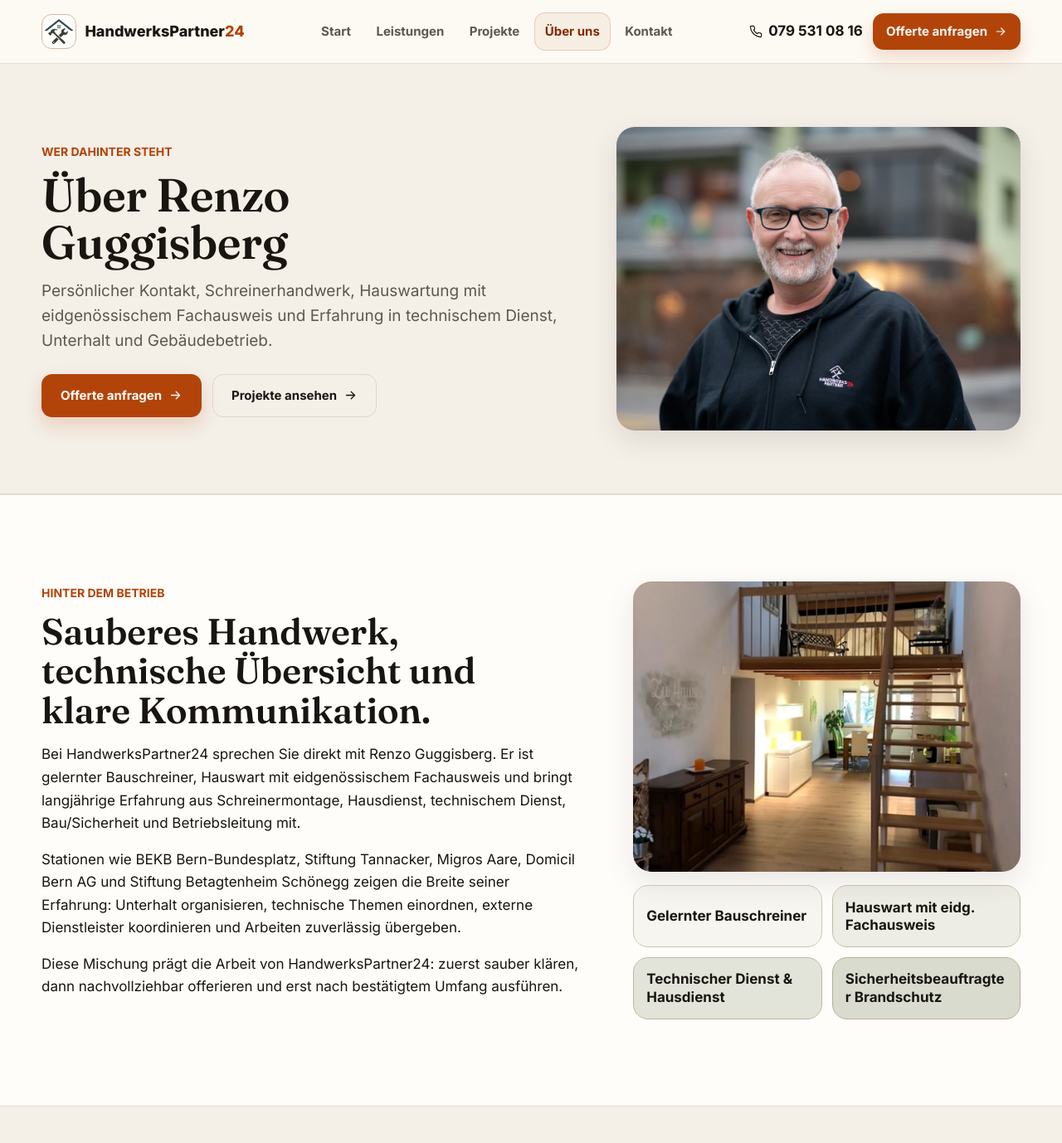
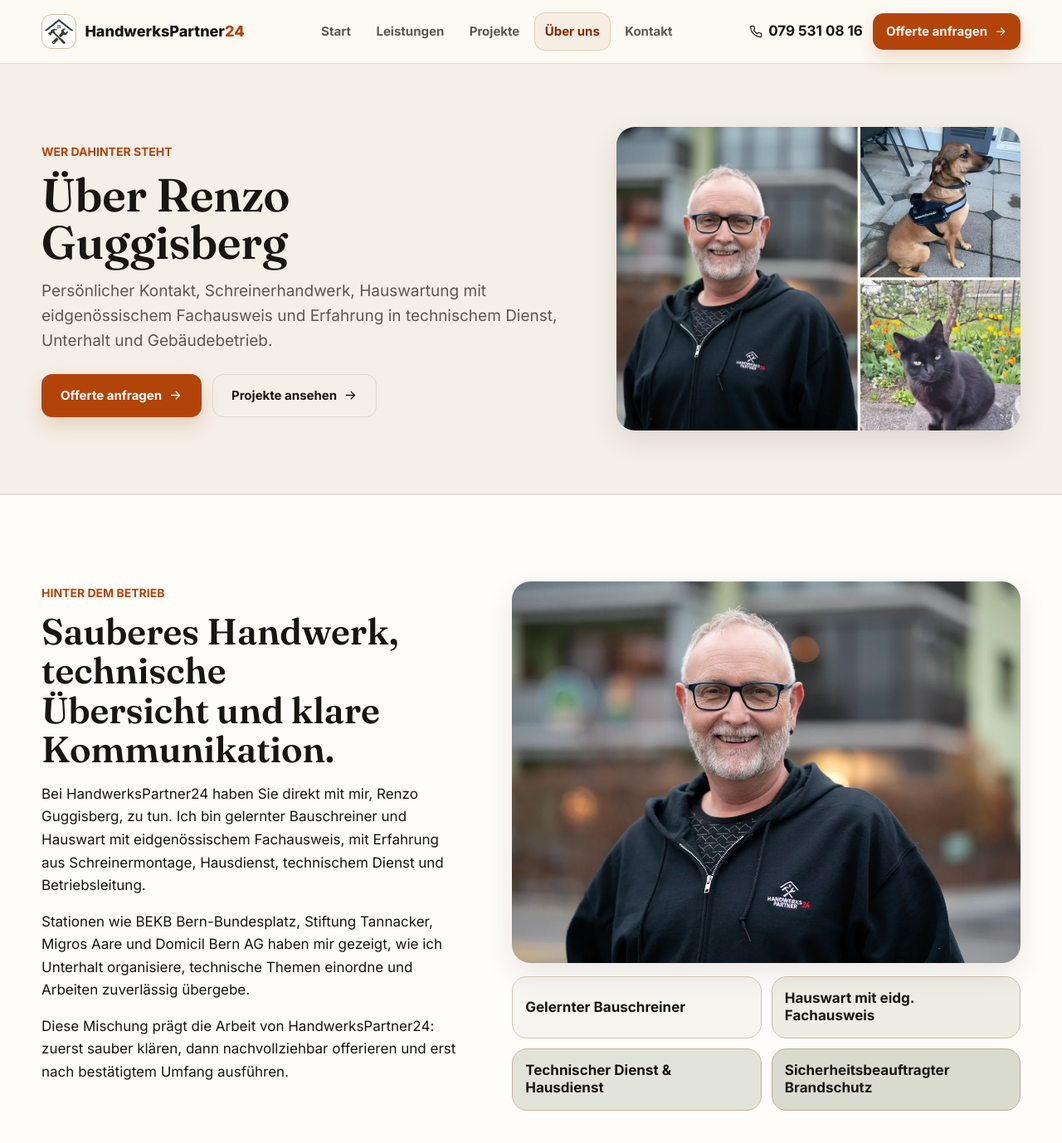
Before and after one commit to perstarke-webdev/handwerkspartner24, a Jekyll site: the page built from _pages/ueber-renzo.html, in a window 1280 px wide and 1400 px high. Shown: the top 1378 px of the window at 83% size. Built offline with Jekyll 4.4.1, drawn with Linux system fonts in a browser that asks for light colours; some of the changed text lies outside the part shown.

Commit message:
finetuning

```diff
--- a/_includes/team.html
+++ b/_includes/team.html
@@ -24,11 +24,11 @@
       </div>
       {% if team.duo %}
         <div class="team-duo" data-reveal>
+          <p class="team-duo__label">Aus dem Büroalltag</p>
           <figure class="team-snapshot">
             <img src="{{ team.duo.image | relative_url }}" alt="{{ team.duo.image_alt | escape }}" loading="lazy" decoding="async">
             <figcaption>{{ team.duo.caption }}</figcaption>
           </figure>
-          <p class="team-duo__label">Aus dem Büroalltag</p>
         </div>
       {% endif %}
     </div>
--- a/_pages/projekte.html
+++ b/_pages/projekte.html
@@ -7,7 +7,8 @@
 eyebrow: "Projektbeispiele"
 lead: "Ausgewählte Arbeiten aus Bad, Küche, Garten, Wohnungsaufbereitung, Umbau und weiteren praktischen Einsätzen."
 hero_image: "/assets/images/projects/bad-sanierung/bad-01.webp"
-hero_alt: "Bad Sanierung als Projekt von HandwerksPartner24"
+hero_alt: "Renzo Guggisberg bei Arbeiten an einer Dusche"
+hero_position: "center 15%"
 hero_secondary_label: "Zu den Leistungen"
 hero_secondary_url: "/leistungen/"
 ---
--- a/_pages/ueber-renzo.html
+++ b/_pages/ueber-renzo.html
@@ -6,9 +6,8 @@
 permalink: /ueber-renzo/
 eyebrow: "Wer dahinter steht"
 lead: "Persönlicher Kontakt, Schreinerhandwerk, Hauswartung mit eidgenössischem Fachausweis und Erfahrung in technischem Dienst, Unterhalt und Gebäudebetrieb."
-hero_image: "/assets/images/site/renzo-wide.webp"
-hero_alt: "Renzo Guggisberg, Inhaber von HandwerksPartner24"
-hero_position: "center 34%"
+hero_image: "/assets/images/site/renzo-team-collage.webp"
+hero_alt: "Renzo Guggisberg mit Hund Tarek und Katze Kara von HandwerksPartner24"
 hero_secondary_label: "Projekte ansehen"
 hero_secondary_url: "/projekte/"
 ---
@@ -18,13 +17,13 @@
     <div class="about-page__copy" data-reveal>
       <p class="eyebrow">Hinter dem Betrieb</p>
       <h2>Sauberes Handwerk, technische Übersicht und klare Kommunikation.</h2>
-      <p>Bei HandwerksPartner24 sprechen Sie direkt mit Renzo Guggisberg. Er ist gelernter Bauschreiner, Hauswart mit eidgenössischem Fachausweis und bringt langjährige Erfahrung aus Schreinermontage, Hausdienst, technischem Dienst, Bau/Sicherheit und Betriebsleitung mit.</p>
-      <p>Stationen wie BEKB Bern-Bundesplatz, Stiftung Tannacker, Migros Aare, Domicil Bern AG und Stiftung Betagtenheim Schönegg zeigen die Breite seiner Erfahrung: Unterhalt organisieren, technische Themen einordnen, externe Dienstleister koordinieren und Arbeiten zuverlässig übergeben.</p>
+      <p>Bei HandwerksPartner24 haben Sie direkt mit mir, Renzo Guggisberg, zu tun. Ich bin gelernter Bauschreiner und Hauswart mit eidgenössischem Fachausweis, mit Erfahrung aus Schreinermontage, Hausdienst, technischem Dienst und Betriebsleitung.</p>
+      <p>Stationen wie BEKB Bern-Bundesplatz, Stiftung Tannacker, Migros Aare und Domicil Bern AG haben mir gezeigt, wie ich Unterhalt organisiere, technische Themen einordne und Arbeiten zuverlässig übergebe.</p>
       <p>Diese Mischung prägt die Arbeit von HandwerksPartner24: zuerst sauber klären, dann nachvollziehbar offerieren und erst nach bestätigtem Umfang ausführen.</p>
     </div>
     <div class="about-proof" data-reveal>
       <figure class="about-proof__media">
-        <img src="{{ '/assets/images/services/wohnungsaufbereitung-seftigen.webp' | relative_url }}" alt="Aufbereiteter Innenbereich als Beispiel für sorgfältige Handwerksarbeit" loading="lazy" decoding="async">
+        <img src="{{ '/assets/images/site/renzo-wide.webp' | relative_url }}" alt="Renzo Guggisberg, Inhaber von HandwerksPartner24" loading="lazy" decoding="async">
       </figure>
       <div class="credential-grid credential-grid--large">
         {% for item in site.data.site.credentials %}
--- a/assets/css/main.scss
+++ b/assets/css/main.scss
@@ -1473,7 +1473,7 @@
 }
 
 .about-page {
-  grid-template-columns: minmax(0, 1fr) minmax(300px, 0.72fr);
+  grid-template-columns: minmax(0, 0.82fr) minmax(340px, 1fr);
   align-items: start;
 }
 
@@ -1518,7 +1518,9 @@
   border: 1px solid color-mix(in oklch, var(--color-sage) 14%, var(--color-line));
   border-radius: var(--radius-card);
   background: oklch(48% 0.078 126 / 0.05);
-  overflow-wrap: anywhere;
+  overflow-wrap: break-word;
+  hyphens: auto;
+  -webkit-hyphens: auto;
 }
 
 .credential-grid article:nth-child(2) {
@@ -1549,7 +1551,9 @@
   display: block;
   color: var(--color-ink);
   line-height: 1.25;
-  overflow-wrap: anywhere;
+  overflow-wrap: break-word;
+  hyphens: auto;
+  -webkit-hyphens: auto;
 }
 
 .faq-layout {
```
Also changed, not shown: apple-touch-icon.png, assets/images/site/renzo-team-collage.webp (added), favicon.png.
